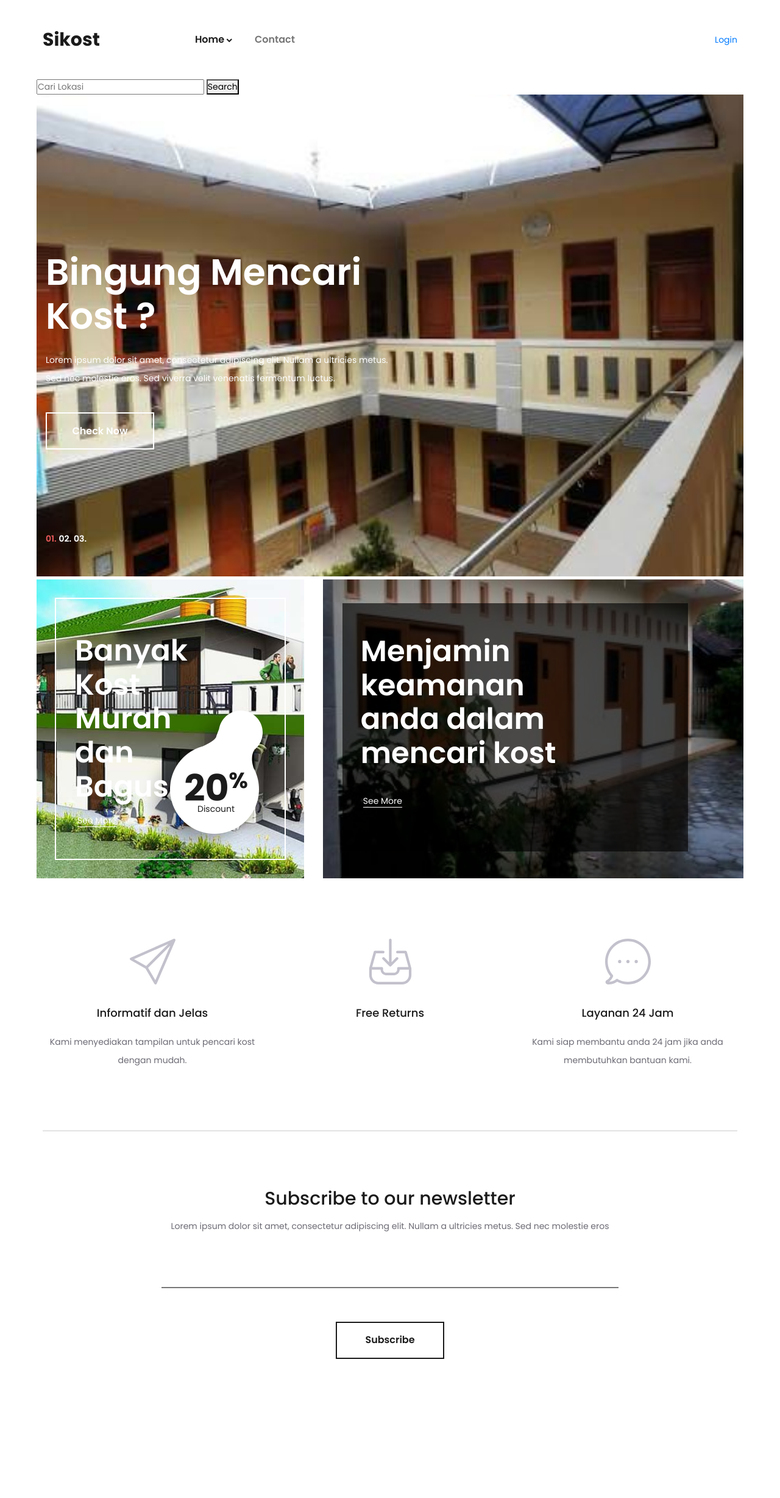
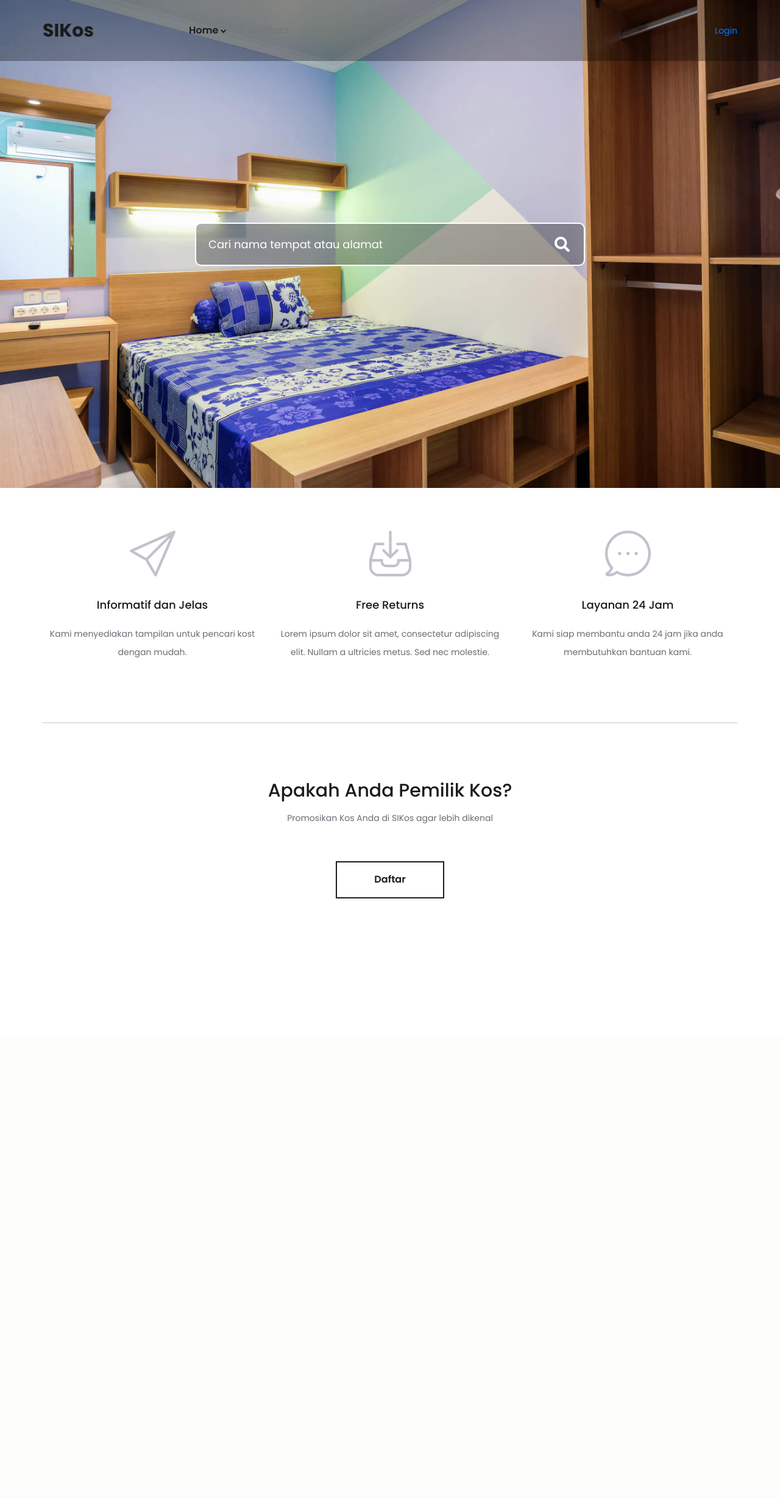
Before and after one commit to galihpribadi04/Sikost, a PHP site: page / in a window 1280 px wide. Shown: the whole page at 61% size. After the commit the page ends 1473 px from the top, so only its background shows below. Run offline with PHP 8.4, Linux system fonts and the light colour scheme; some libraries are stand-ins or nearby versions.

Commit message:
Update Home

```diff
--- a/index.html
+++ b/index.html
@@ -1,7 +1,7 @@
 <!DOCTYPE html>
 <html lang="en">
 <head>
-<title>Sikost:Siap membantu anda mencari kost</title>
+<title>SIKos - Cari Kos Gampang</title>
 <meta charset="utf-8">
 <meta http-equiv="X-UA-Compatible" content="IE=edge">
 <meta name="description" content="Sublime project">
@@ -12,6 +12,7 @@
 <link rel="stylesheet" type="text/css" href="plugins/OwlCarousel2-2.2.1/owl.theme.default.css">
 <link rel="stylesheet" type="text/css" href="plugins/OwlCarousel2-2.2.1/animate.css">
 <link rel="stylesheet" type="text/css" href="styles/main_styles.css">
+<link rel="stylesheet" href="https://use.fontawesome.com/releases/v5.6.3/css/all.css">
 <link rel="stylesheet" type="text/css" href="styles/responsive.css">
 </head>
 <body>
@@ -26,31 +27,12 @@
 				<div class="row">
 					<div class="col">
 						<div class="header_content d-flex flex-row align-items-center justify-content-start">
-							<div class="logo"><a href="index.html">Sikost</a></div>
+							<div class="logo"><a href="index.html">SIKos</a></div>
 							<nav class="main_nav">
 								<ul>
 									<li class="hassubs active">
 										<a href="index.html">Home</a>
-										<!-- <ul>
-											<li><a href="categories.html">Categories</a></li>
-											<li><a href="product.html">Product</a></li>
-											<li><a href="cart.html">Cart</a></li>
-											<li><a href="checkout.html">Check out</a></li>
-											<li><a href="contact.html">Contact</a></li>
-										</ul> -->
 									</li>
-									<!-- <li class="hassubs">
-										<a href="categories.html">Categories</a>
-										<ul>
-											<li><a href="categories.html">Category</a></li>
-											<li><a href="categories.html">Category</a></li>
-											<li><a href="categories.html">Category</a></li>
-											<li><a href="categories.html">Category</a></li>
-											<li><a href="categories.html">Category</a></li>
-										</ul>
-									</li> -->
-									<!-- <li><a href="#">Accessories</a></li>
-									<li><a href="#">Offers</a></li> -->
 									<li><a href="contact.html">Contact</a></li>
 								</ul>
 							</nav>
@@ -61,41 +43,7 @@
 											<a href="login.html">Login</a>
 										</li>
 									</ul>
-									<!-- <a href="cart.html">
-										<svg version="1.1" xmlns="http://www.w3.org/2000/svg" xmlns:xlink="http://www.w3.org/1999/xlink" x="0px" y="0px"
-												 viewBox="0 0 489 489" style="enable-background:new 0 0 489 489;" xml:space="preserve">
-											<g>
-												<path d="M440.1,422.7l-28-315.3c-0.6-7-6.5-12.3-13.4-12.3h-57.6C340.3,42.5,297.3,0,244.5,0s-95.8,42.5-96.6,95.1H90.3
-													c-7,0-12.8,5.3-13.4,12.3l-28,315.3c0,0.4-0.1,0.8-0.1,1.2c0,35.9,32.9,65.1,73.4,65.1h244.6c40.5,0,73.4-29.2,73.4-65.1
-													C440.2,423.5,440.2,423.1,440.1,422.7z M244.5,27c37.9,0,68.8,30.4,69.6,68.1H174.9C175.7,57.4,206.6,27,244.5,27z M366.8,462
-													H122.2c-25.4,0-46-16.8-46.4-37.5l26.8-302.3h45.2v41c0,7.5,6,13.5,13.5,13.5s13.5-6,13.5-13.5v-41h139.3v41
-													c0,7.5,6,13.5,13.5,13.5s13.5-6,13.5-13.5v-41h45.2l26.9,302.3C412.8,445.2,392.1,462,366.8,462z"/>
-											</g>
-										</svg>
-										<div>Cart <span>(0)</span></div>
-									</a> -->
 								</div>
-								<!-- <div class="search">
-									<div class="search_icon">
-										<svg version="1.1" id="Capa_1" xmlns="http://www.w3.org/2000/svg" xmlns:xlink="http://www.w3.org/1999/xlink" x="0px" y="0px"
-										viewBox="0 0 475.084 475.084" style="enable-background:new 0 0 475.084 475.084;"
-										 xml:space="preserve">
-										<g>
-											<path d="M464.524,412.846l-97.929-97.925c23.6-34.068,35.406-72.047,35.406-113.917c0-27.218-5.284-53.249-15.852-78.087
-												c-10.561-24.842-24.838-46.254-42.825-64.241c-17.987-17.987-39.396-32.264-64.233-42.826
-												C254.246,5.285,228.217,0.003,200.999,0.003c-27.216,0-53.247,5.282-78.085,15.847C98.072,26.412,76.66,40.689,58.673,58.676
-												c-17.989,17.987-32.264,39.403-42.827,64.241C5.282,147.758,0,173.786,0,201.004c0,27.216,5.282,53.238,15.846,78.083
-												c10.562,24.838,24.838,46.247,42.827,64.234c17.987,17.993,39.403,32.264,64.241,42.832c24.841,10.563,50.869,15.844,78.085,15.844
-												c41.879,0,79.852-11.807,113.922-35.405l97.929,97.641c6.852,7.231,15.406,10.849,25.693,10.849
-												c9.897,0,18.467-3.617,25.694-10.849c7.23-7.23,10.848-15.796,10.848-25.693C475.088,428.458,471.567,419.889,464.524,412.846z
-												 M291.363,291.358c-25.029,25.033-55.148,37.549-90.364,37.549c-35.21,0-65.329-12.519-90.36-37.549
-												c-25.031-25.029-37.546-55.144-37.546-90.36c0-35.21,12.518-65.334,37.546-90.36c25.026-25.032,55.15-37.546,90.36-37.546
-												c35.212,0,65.331,12.519,90.364,37.546c25.033,25.026,37.548,55.15,37.548,90.36C328.911,236.214,316.392,266.329,291.363,291.358z
-												"/>
-										</g>
-									</svg>
-									</div>
-								</div> -->
 								<div class="hamburger"><i class="fa fa-bars" aria-hidden="true"></i></div>
 							</div>
 						</div>
@@ -183,237 +131,13 @@
 	<!-- Home -->
 
 	<div class="home">
-		<div class="home_slider_container">
-			<div id='search-box'>
-					<form action='/search' id='search-form' method='get' target='_top'>
-					<input id='search-text' name='q' placeholder='Cari Lokasi' type='text'/>
-					<button id='search-button' type='submit' href='./list-kamar/index.php'><span>Search</span></button></form>
-				</div>
-			<!-- Home Slider -->
-			<div class="owl-carousel owl-theme home_slider">
-
-				<!-- Slider Item -->
-				<div class="owl-item home_slider_item">
-					<div class="home_slider_background" style="background-image:url(images/kost.jpeg)"></div>
-					<div class="home_slider_content_container">
-						<div class="container">
-							<div class="row">
-								<div class="col">
-									<div class="home_slider_content"  data-animation-in="fadeIn" data-animation-out="animate-out fadeOut">
-										<div class="home_slider_title">Bingung Mencari Kost ?</div>
-										<div class="home_slider_subtitle">Lorem ipsum dolor sit amet, consectetur adipiscing elit. Nullam a ultricies metus. Sed nec molestie eros. Sed viverra velit venenatis fermentum luctus.</div>
-										<div class="button button_light home_button"><a href="#">Check Now</a></div>
-									</div>
-								</div>
-							</div>
-						</div>
-					</div>
-				</div>
-
-				<!-- Slider Item -->
-				<div class="owl-item home_slider_item">
-					<div class="home_slider_background" style="background-image:url(images/kost-1.jpg)"></div>
-					<div class="home_slider_content_container">
-						<div class="container">
-							<div class="row">
-								<div class="col">
-									<div class="home_slider_content"  data-animation-in="fadeIn" data-animation-out="animate-out fadeOut">
-										<div class="home_slider_title">Kami menyediakan jasa informasi kost untuk anda</div>
-										<div class="home_slider_subtitle">Lorem ipsum dolor sit amet, consectetur adipiscing elit. Nullam a ultricies metus. Sed nec molestie eros. Sed viverra velit venenatis fermentum luctus.</div>
-										<div class="button button_light home_button"><a href="#">Check Now</a></div>
-									</div>
-								</div>
-							</div>
-						</div>
-					</div>
-				</div>
-
-				<!-- Slider Item -->
-				<div class="owl-item home_slider_item">
-					<div class="home_slider_background" style="background-image:url(images/kost-2.jpg)"></div>
-					<div class="home_slider_content_container">
-						<div class="container">
-							<div class="row">
-								<div class="col">
-									<div class="home_slider_content"  data-animation-in="fadeIn" data-animation-out="animate-out fadeOut">
-										<div class="home_slider_title">Terdpat Banyak pilihan kost untuk anda</div>
-										<div class="home_slider_subtitle">Lorem ipsum dolor sit amet, consectetur adipiscing elit. Nullam a ultricies metus. Sed nec molestie eros. Sed viverra velit venenatis fermentum luctus.</div>
-										<div class="button button_light home_button"><a href="#">Check Now</a></div>
-									</div>
-								</div>
-							</div>
-						</div>
-					</div>
-				</div>
-
-			</div>
-
-			<!-- Home Slider Dots -->
-
-			<div class="home_slider_dots_container">
-				<div class="container">
-					<div class="row">
-						<div class="col">
-							<div class="home_slider_dots">
-								<ul id="home_slider_custom_dots" class="home_slider_custom_dots">
-									<li class="home_slider_custom_dot active">01.</li>
-									<li class="home_slider_custom_dot">02.</li>
-									<li class="home_slider_custom_dot">03.</li>
-								</ul>
-							</div>
-						</div>
-					</div>
-				</div>
-			</div>
-
-		</div>
-	</div>
-
-	<!-- Ads -->
-
-	<div class="avds">
-		<div class="avds_container d-flex flex-lg-row flex-column align-items-start justify-content-between">
-			<div class="avds_small">
-				<div class="avds_background" style="background-image:url(images/kost-7.jpg)"></div>
-				<div class="avds_small_inner">
-					<div class="avds_discount_container">
-						<img src="images/discount.png" alt="">
-						<div>
-							<div class="avds_discount">
-								<div>20<span>%</span></div>
-								<div>Discount</div>
-							</div>
-						</div>
-					</div>
-					<div class="avds_small_content">
-						<div class="avds_title">Banyak Kost Murah dan Bagus</div>
-						<div class="avds_link"><a href="categories.html">See More</a></div>
-					</div>
-				</div>
-			</div>
-			<div class="avds_large">
-				<div class="avds_background" style="background-image:url(images/kost-8.jpg)"></div>
-				<div class="avds_large_container">
-					<div class="avds_large_content">
-						<div class="avds_title">Menjamin keamanan anda dalam mencari kost</div>
-						<!-- <div class="avds_text">Lorem ipsum dolor sit amet, consectetur adipiscing elit. Nullam a ultricies metus. Sed nec molestie eros. Sed viver ra velit venenatis fermentum luctus.</div> -->
-						<div class="avds_link avds_link_large"><a href="categories.html">See More</a></div>
-					</div>
-				</div>
+		<div class="wrapper">
+			<div class="search_box">
+				<input type="text" placeholder="Cari nama tempat atau alamat" name="">
+				<i class="fas fa-search"></i>
 			</div>
 		</div>
 	</div>
-
-	<!-- Products -->
-<!--
-	<div class="products">
-		<div class="container">
-			<div class="row">
-				<div class="col">
-
-					<div class="product_grid"> -->
-
-						<!-- Product -->
-					<!-- 	<div class="product">
-							<div class="product_image"><img src="images/product_1.jpg" alt=""></div>
-							<div class="product_extra product_new"><a href="categories.html">New</a></div>
-							<div class="product_content">
-								<div class="product_title"><a href="product.html">Smart Phone</a></div>
-								<div class="product_price">$670</div>
-							</div>
-						</div> -->
-
-						<!-- Product -->
-					<!-- 	<div class="product">
-							<div class="product_image"><img src="images/product_2.jpg" alt=""></div>
-							<div class="product_extra product_sale"><a href="categories.html">Sale</a></div>
-							<div class="product_content">
-								<div class="product_title"><a href="product.html">Smart Phone</a></div>
-								<div class="product_price">$670</div>
-							</div>
-						</div>
- -->
-						<!-- Product -->
-					<!-- 	<div class="product">
-							<div class="product_image"><img src="images/product_3.jpg" alt=""></div>
-							<div class="product_content">
-								<div class="product_title"><a href="product.html">Smart Phone</a></div>
-								<div class="product_price">$670</div>
-							</div>
-						</div> -->
-
-						<!-- Product -->
-						<!-- <div class="product">
-							<div class="product_image"><img src="images/product_4.jpg" alt=""></div>
-							<div class="product_content">
-								<div class="product_title"><a href="product.html">Smart Phone</a></div>
-								<div class="product_price">$670</div>
-							</div>
-						</div> -->
-
-						<!-- Product -->
-						<!-- <div class="product">
-							<div class="product_image"><img src="images/product_5.jpg" alt=""></div>
-							<div class="product_content">
-								<div class="product_title"><a href="product.html">Smart Phone</a></div>
-								<div class="product_price">$670</div>
-							</div>
-						</div> -->
-
-						<!-- Product -->
-						<!-- <div class="product">
-							<div class="product_image"><img src="images/product_6.jpg" alt=""></div>
-							<div class="product_extra product_hot"><a href="categories.html">Hot</a></div>
-							<div class="product_content">
-								<div class="product_title"><a href="product.html">Smart Phone</a></div>
-								<div class="product_price">$670</div>
-							</div>
-						</div>
- -->
-						<!-- Product -->
-						<!-- <div class="product">
-							<div class="product_image"><img src="images/product_7.jpg" alt=""></div>
-							<div class="product_content">
-								<div class="product_title"><a href="product.html">Smart Phone</a></div>
-								<div class="product_price">$670</div>
-							</div>
-						</div>
- -->
-						<!-- Product -->
-					<!-- 	<div class="product">
-							<div class="product_image"><img src="images/product_8.jpg" alt=""></div>
-							<div class="product_extra product_sale"><a href="categories.html">Hot</a></div>
-							<div class="product_content">
-								<div class="product_title"><a href="product.html">Smart Phone</a></div>
-								<div class="product_price">$670</div>
-							</div>
-						</div>
-
-					</div>
-
-				</div>
-			</div>
-		</div>
-	</div> -->
-
-	<!-- Ad -->
-
-	<!-- <div class="avds_xl">
-		<div class="container">
-			<div class="row">
-				<div class="col">
-					<div class="avds_xl_container clearfix">
-						<div class="avds_xl_background" style="background-image:url(images/avds_xl.jpg)"></div>
-						<div class="avds_xl_content">
-							<div class="avds_title">Amazing Devices</div>
-							<div class="avds_text">Lorem ipsum dolor sit amet, consectetur adipiscing elit. Nullam a ultricies metus.</div>
-							<div class="avds_link avds_xl_link"><a href="categories.html">See More</a></div>
-						</div>
-					</div>
-				</div>
-			</div>
-		</div>
-	</div> -->
 
 	<!-- Icon Boxes -->
 
@@ -437,9 +161,9 @@
 					<div class="icon_box">
 						<div class="icon_box_image"><img src="images/icon_2.svg" alt=""></div>
 						<div class="icon_box_title">Free Returns</div>
-						<!-- <div class="icon_box_text">
+						<div class="icon_box_text">
 							<p>Lorem ipsum dolor sit amet, consectetur adipiscing elit. Nullam a ultricies metus. Sed nec molestie.</p>
-						</div> -->
+						</div>
 					</div>
 				</div>
 
@@ -470,14 +194,9 @@
 			<div class="row">
 				<div class="col-lg-8 offset-lg-2">
 					<div class="newsletter_content text-center">
-						<div class="newsletter_title">Subscribe to our newsletter</div>
-						<div class="newsletter_text"><p>Lorem ipsum dolor sit amet, consectetur adipiscing elit. Nullam a ultricies metus. Sed nec molestie eros</p></div>
-						<div class="newsletter_form_container">
-							<form action="#" id="newsletter_form" class="newsletter_form">
-								<input type="email" class="newsletter_input" required="required">
-								<button class="newsletter_button trans_200"><span>Subscribe</span></button>
-							</form>
-						</div>
+						<div class="newsletter_title">Apakah Anda Pemilik Kos?</div>
+						<div class="newsletter_text"><p>Promosikan Kos Anda di SIKos agar lebih dikenal</p></div>
+						<button class="newsletter_button trans_200"><span>Daftar</span></button>
 					</div>
 				</div>
 			</div>
@@ -493,9 +212,9 @@
 			<div class="row">
 				<div class="col">
 					<div class="footer_content d-flex flex-lg-row flex-column align-items-center justify-content-lg-start justify-content-center">
-						<div class="footer_logo"><a href="#">Sikost</a></div>
+						<div class="footer_logo"><a href="#">SIKos</a></div>
 						<div class="copyright ml-auto mr-auto"><!-- Link back to Colorlib can't be removed. Template is licensed under CC BY 3.0. -->
-Copyright &copy;<script>document.write(new Date().getFullYear());</script> All rights reserved | This template is made with <i class="fa fa-heart-o" aria-hidden="true"></i> by <a href="https://colorlib.com" target="_blank">Colorlib</a>
+Copyright &copy;<script>document.write(new Date().getFullYear());</script> All rights reserved | This website is made with <i class="fa fa-heart-o" aria-hidden="true"></i> by Kelompok A02
 <!-- Link back to Colorlib can't be removed. Template is licensed under CC BY 3.0. --></div>
 						<div class="footer_social ml-lg-auto">
 							<ul>
--- a/styles/main_styles.css
+++ b/styles/main_styles.css
@@ -315,12 +315,12 @@ section
 {
 	width: 100%;
 	z-index: 1;
-	background: #FFFFFF;
+	background: rgba(0,0,0,0.3);
 }
 .header_content
 {
 	width: 100%;
-	height: 130px;
+	height: 100px;
 	-webkit-transition: all 200ms ease;
 	-moz-transition: all 200ms ease;
 	-ms-transition: all 200ms ease;
@@ -483,6 +483,8 @@ section
 {
 	margin-left: 4px;
 }
+
+/*============Search===============*/
 .search
 {
 	display: inline-block;
@@ -590,6 +592,63 @@ section
 	font-style: italic;
 	color: #767676 !important;
 }
+.wrapper{
+  background: url("../images/bg_hero_home-1400.jpg") no-repeat center ;
+  width: 100%;
+  height: 100vh;
+  background-size: cover;
+  display: flex;
+  justify-content: center;
+  align-items: center;
+}
+
+.search_box{
+  width: 50%;
+  position: relative;
+}
+
+.search_box input[type="text"]{
+  width: 100%;
+  padding: 20px;
+  padding-right: 60px;
+  box-sizing: border-box;
+  background: rgba(0,0,0,0.3);
+  border: 2px solid #fff;
+  border-radius: 10px;
+  font-size: 18px;
+  color: #fff;
+  outline: none;
+}
+
+.fa-search{
+  position: absolute;
+  top: 50%;
+  transform: translateY(-50%);
+  right: 25px;
+  color: #fff;
+  font-size: 25px;
+}
+
+::-webkit-input-placeholder {
+  /* Chrome/Opera/Safari */
+  color: #fff;
+}
+::-moz-placeholder {
+  /* Firefox 19+ */
+  color: #fff;
+}
+:-ms-input-placeholder {
+  /* IE 10+ */
+  color: #fff;
+}
+
+@media screen and (max-width: 425px){
+  .search_box{
+    width: 95%;
+  }
+}
+
+/*=================End Search==================*/
 .header_social
 {
 	position: absolute;
@@ -806,7 +865,7 @@ section
 .home
 {
 	width: 100%;
-	height: 950px;
+	height: 850px;
 	background: #FFFFFF;
 	z-index: 2;
 }
@@ -1215,7 +1274,7 @@ section
 .icon_boxes
 {
 	width: 100%;
-	padding-top: 99px;
+	padding-top: 20px;
 	padding-bottom: 99px;
 	background: #FFFFFF;
 	z-index: 2;
```
Also changed, not shown: images/bg_hero_home-1400.jpg (added).
